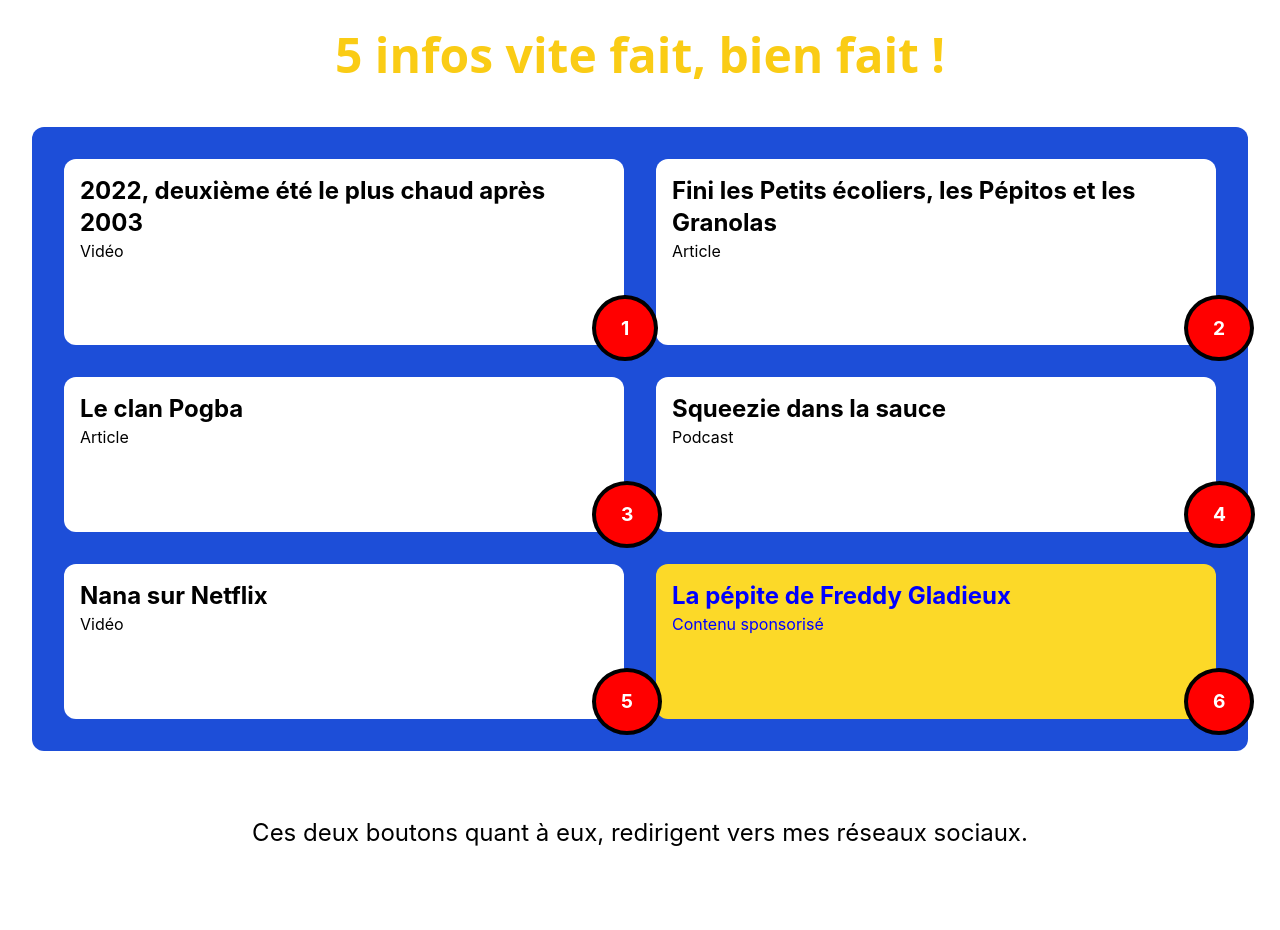
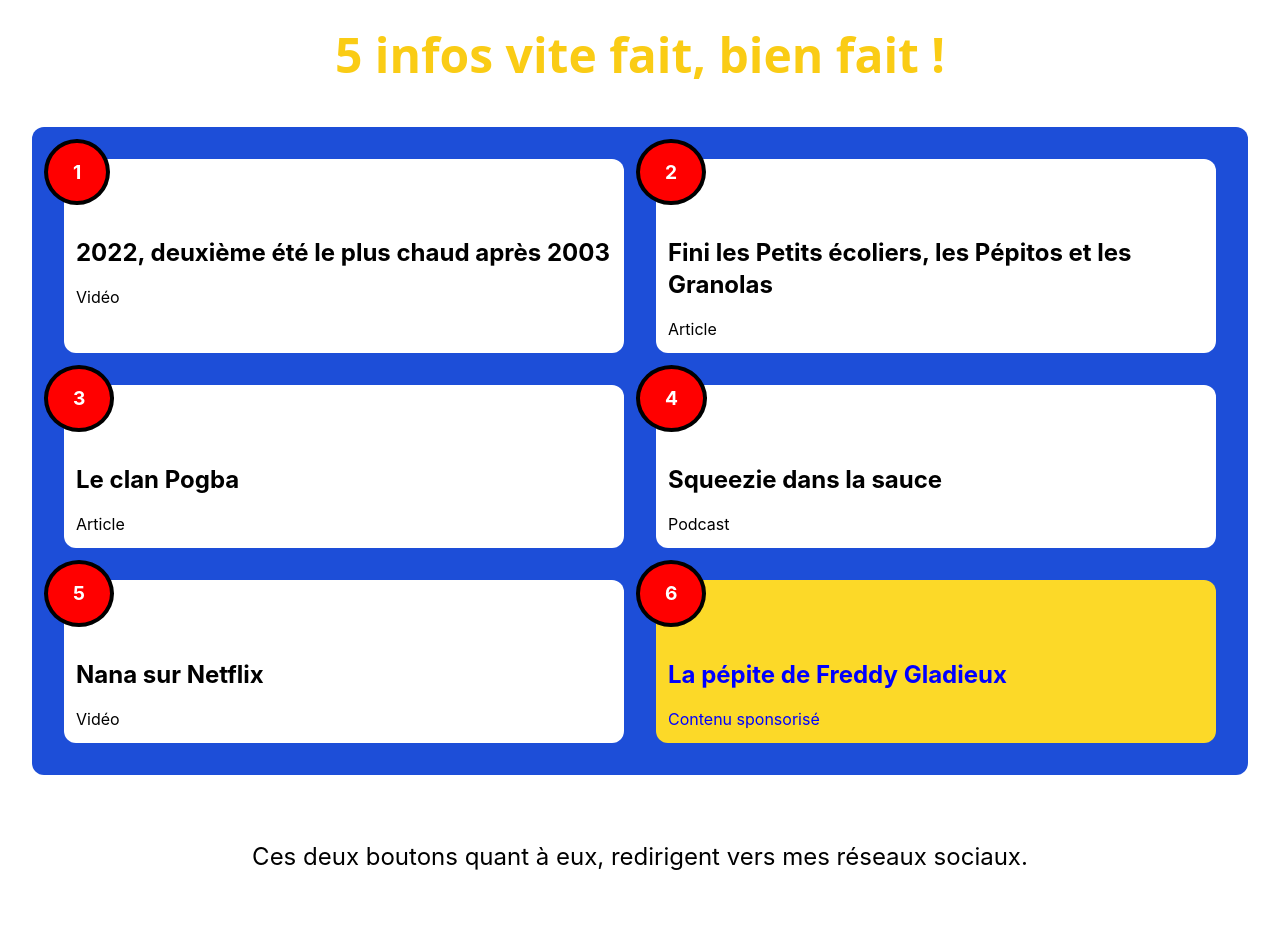
Before and after one commit to N95Ryan/sandbox, a Next.js app: page /test in a window 1280 px wide. Shown: the part 620-1550 px from the top of the page. Built offline with nearby package versions, Linux system fonts and the light colour scheme.

Commit message:
final push of the day

```diff
--- a/src/components/profil/Infos.js
+++ b/src/components/profil/Infos.js
@@ -17,13 +17,14 @@ const Infos = () => {
             return (
               <div
                 key={index}
-                className="tableau-infos bg-white rounded-xl p-4"
+                className="tableau-infos bg-white rounded-xl p-3"
               >
+                <button className="numero">{index + 1}</button>
+
                 <h2 className="tableau-title text-2xl font-bold">
                   {element.title}
                 </h2>
-                <p className="tableau-category text-x ">{element.category}</p>
-                <button className="numero">{index + 1}</button>
+                <p className="tableau-category text-x">{element.category}</p>
               </div>
             );
           })}
--- a/styles/globals.css
+++ b/styles/globals.css
@@ -36,18 +36,21 @@ a {
   transform: translateY(4px);
 }
 
-.tableau-infos h2,
-.tableau-infos p {
+.tableau-infos:nth-child(6) h2,
+.tableau-infos:nth-child(6) p {
+  color: blue;
+}
+
+.tableau-title {
   color: black;
+}
+.tableau-category {
+  color: black;
+  padding-top: 1rem;
 }
 
 .tableau-infos:nth-child(6) {
   background-color: #fcd928;
-}
-
-.tableau-infos:nth-child(6) h2,
-.tableau-infos:nth-child(6) p {
-  color: blue;
 }
 
 .numero {
@@ -58,10 +61,10 @@ a {
   font-weight: bold;
   padding: 15px 25px;
   position: relative;
-  display: inline-block;
+  display: block;
   border-radius: 100%;
-  top: 2rem;
-  left: 32rem;
+  bottom: 2rem;
+  right: 2rem;
 }
 
 * {
```
